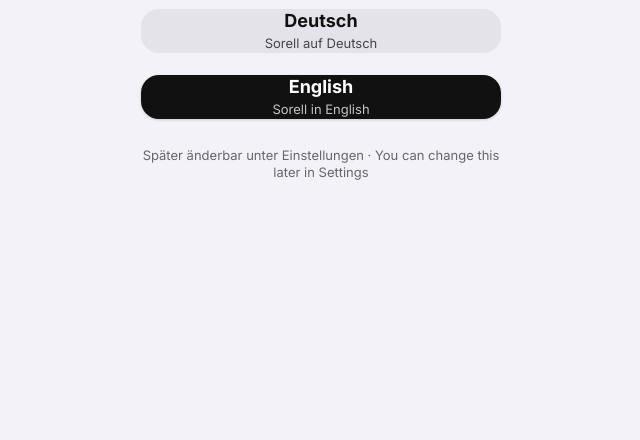
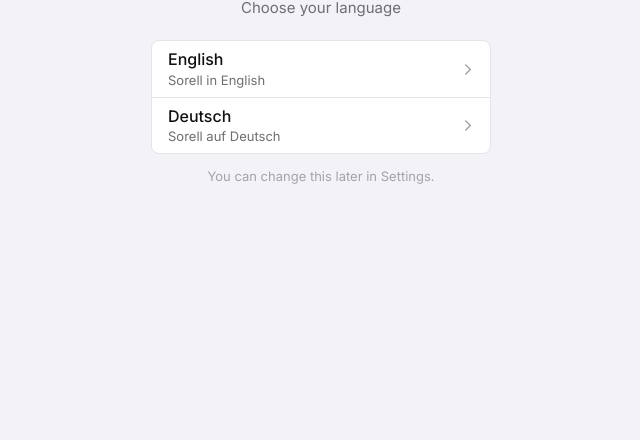
Before and after one commit to Mads000/guitar-notebook, a plain HTML site: page index.html in a window 1280 px wide. Shown: the part 360-800 px from the top of the page, without its empty margins (319-959 px from the left). Drawn offline with Linux system fonts and the light colour scheme.

Commit message:
Version 1.45.1: Beim ersten Start hell, ruhigere Sprachwahl
Co-Authored-By: Claude Opus 5.5 <noreply@anthropic.com>

```diff
--- a/index.html
+++ b/index.html
@@ -44,7 +44,8 @@
     try { if (CSS.supports('selector(&)')) document.documentElement.dataset.design = 'sorell'; } catch (e) {}
     // Gewähltes Erscheinungsbild vor dem ersten Zeichnen setzen (verhindert Aufblitzen).
     try { var a = localStorage.getItem('gn-accent'); if (a === 'orange' || a === 'blue' || a === 'green') document.documentElement.dataset.accent = a; var q = localStorage.getItem('gn-sec-style'); if (q !== 'band') document.documentElement.dataset.secStyle = q === 'pill' ? 'pill' : 'dot'; } catch (e) {}
-    try { var t = localStorage.getItem('gn-theme'); if (t === 'light' || t === 'dark') document.documentElement.dataset.theme = t; } catch (e) {}
+    // Ganz neue Installation (noch keine Sprache gewählt): von Anfang an hell, damit die Sprachwahl nicht dunkel aufblitzt
+    try { var t = localStorage.getItem('gn-theme'); if (t === 'light' || t === 'dark') document.documentElement.dataset.theme = t; else if (!localStorage.getItem('gn-lang')) document.documentElement.dataset.theme = 'light'; } catch (e) {}
     try { var f = localStorage.getItem('gn-font'); if (f === 'system' || f === 'allserif') document.documentElement.dataset.font = f; } catch (e) {}
   </script>
 </head>
--- a/js/app.js
+++ b/js/app.js
@@ -1362,16 +1362,20 @@ async function registerSW() {
 // Erster Start: Sprache wählen. Bestehende Bibliotheken (Update) bleiben ohne Frage auf Deutsch.
 function pickLanguage() {
   return new Promise((resolve) => {
-    const guess = /^en/i.test(navigator.language || '') ? 'en' : 'de';
-    const choose = (v) => { wrap.remove(); resolve(v); };
-    const btn = (v, label, sub) => h('button', { class: 'btn block lang-btn' + (v === guess ? ' primary' : ''), onClick: () => choose(v) }, h('span', { class: 'lang-name' }, label), h('span', { class: 'lang-sub' }, sub));
+    // Ruhig wie die Einstellungen: App-Symbol, kurzer Titel, zwei Zeilen zur Auswahl. Die Sprache des Geräts steht oben.
+    const first = /^en/i.test(navigator.language || '') ? 'en' : 'de';
+    const choose = (v) => { wrap.classList.add('closing'); setTimeout(() => { wrap.remove(); resolve(v); }, 180); };
+    const row = (v, label, sub) => h('button', { class: 'lang-row', onClick: () => choose(v) },
+      h('span', { class: 'lang-text' }, h('span', { class: 'lang-name' }, label), h('span', { class: 'lang-sub' }, sub)), icon('chevron', 'small'));
+    const rows = [row('de', 'Deutsch', 'Sorell auf Deutsch'), row('en', 'English', 'Sorell in English')];
+    if (first === 'en') rows.reverse();
     const wrap = h('div', { class: 'lang-pick', role: 'dialog', 'aria-label': 'Sprache wählen / Choose your language' },
       h('div', { class: 'lang-card' },
+        h('img', { class: 'lang-icon', src: 'assets/icons/icon-192.png', alt: '' }),
         h('h1', { class: 'lang-title' }, 'Sorell'),
-        h('p', { class: 'lang-hint' }, 'Sprache wählen · Choose your language'),
-        btn('de', 'Deutsch', 'Sorell auf Deutsch'),
-        btn('en', 'English', 'Sorell in English'),
-        h('p', { class: 'lang-foot' }, 'Später änderbar unter Einstellungen · You can change this later in Settings')));
+        h('p', { class: 'lang-hint' }, first === 'en' ? 'Choose your language' : 'Sprache wählen'),
+        h('div', { class: 'lang-list' }, rows),
+        h('p', { class: 'lang-foot' }, first === 'en' ? 'You can change this later in Settings.' : 'Später änderbar in den Einstellungen.')));
     document.body.append(wrap);
   });
 }
@@ -1389,6 +1393,8 @@ async function init() {
   }
   if (!langChosen) {
     const fresh = !(await db.getAll('songs')).length;
+    // Neue Installation: Erscheinungsbild „Hell“ (in den Einstellungen auf Automatisch oder Dunkel umstellbar)
+    if (fresh && (await db.getSetting('theme', null)) == null) { applyTheme('light'); await db.setSetting('theme', 'light'); }
     if (fresh && (await pickLanguage()) === 'en') { switchLang('en'); return; }
     setLang('de');
   }
--- a/styles/view.css
+++ b/styles/view.css
@@ -803,14 +803,28 @@ body.split .sec-jump, body.split .tab-player, body.split .stage-bar { left: calc
   --sh-c: #d9534f; --sh-a: #4a8fd8; --sh-g: #3fa37a; --sh-e: #e0a526; --sh-d: #8a63d2; }
 .th-top { display: flex; flex-direction: column; gap: 8px; margin-bottom: 16px; }
 /* Sprachwahl beim ersten Start */
-.lang-pick { position: fixed; inset: 0; z-index: 1000; display: flex; align-items: center; justify-content: center; padding: 16px; background: var(--bg); }
-.lang-card { width: 100%; max-width: 360px; display: flex; flex-direction: column; gap: 12px; text-align: center; }
-.lang-title { margin: 0; font-family: var(--font-head, inherit); font-size: 40px; font-weight: 800; letter-spacing: -0.04em; }
-.lang-hint { margin: 0 0 8px; color: var(--text-2); }
-.lang-btn { flex-direction: column; gap: 2px; min-height: 64px; }
-.lang-name { font-size: 18px; font-weight: 700; }
-.lang-sub { font-size: var(--fs-s); opacity: 0.75; font-weight: 400; }
-.lang-foot { margin: 8px 0 0; font-size: var(--fs-s); color: var(--text-2); }
+/* Ruhig wie die Einstellungen: kleines App-Symbol, schlichter Titel, eine Liste mit zwei Zeilen */
+.lang-pick { position: fixed; inset: 0; z-index: 1000; display: flex; align-items: center; justify-content: center;
+  padding: max(24px, env(safe-area-inset-top)) 16px max(24px, env(safe-area-inset-bottom)); background: var(--bg);
+  animation: lang-in 0.35s ease both; }
+.lang-pick.closing { animation: lang-out 0.18s ease both; }
+@keyframes lang-in { from { opacity: 0; transform: translateY(6px); } to { opacity: 1; transform: none; } }
+@keyframes lang-out { to { opacity: 0; } }
+.lang-card { width: 100%; max-width: 340px; display: flex; flex-direction: column; align-items: center; text-align: center; }
+.lang-icon { width: 56px; height: 56px; border-radius: 13px; margin-bottom: 14px; }
+.lang-title { margin: 0; font-family: var(--font-head, inherit); font-size: 22px; font-weight: 700; letter-spacing: -0.02em; }
+.lang-hint { margin: 4px 0 22px; font-size: 15px; color: var(--head, var(--text-2)); }
+.lang-list { width: 100%; border-radius: var(--r-m); background: var(--surface, var(--paper)); border: 1px solid var(--line, var(--sep)); overflow: hidden; text-align: left; }
+.lang-row { display: flex; align-items: center; gap: 12px; width: 100%; min-height: 56px; padding: 0 14px 0 16px; border: 0; background: none; color: var(--text); font: inherit; cursor: pointer; }
+.lang-row + .lang-row { border-top: 1px solid var(--line, var(--sep)); }
+.lang-row:active { background: var(--fill, rgba(0, 0, 0, 0.04)); }
+.lang-row .icon { color: var(--text-3); }
+.lang-row { text-align: left; }
+.lang-text { flex: 1; display: flex; flex-direction: column; align-items: flex-start; gap: 1px; }
+.lang-name { font-size: 16px; font-weight: 500; }
+.lang-sub { font-size: 13px; color: var(--head, var(--text-2)); }
+.lang-foot { margin: 14px 0 0; font-size: 13px; color: var(--text-3); }
+@media (prefers-reduced-motion: reduce) { .lang-pick, .lang-pick.closing { animation: none; } }
 /* Schlagworte und Versionen */
 .tag-add { display: flex; gap: 8px; }
 .tag-add .field { flex: 1; min-width: 0; }
--- a/sw.js
+++ b/sw.js
@@ -2,7 +2,7 @@
 // Songdaten liegen in IndexedDB und werden hier NIE gelesen, verändert oder gelöscht.
 //
 // Bei jedem Update der App VERSION erhöhen – nur dann erkennt das iPhone die neue Version.
-const VERSION = '1.45.0';
+const VERSION = '1.45.1';
 const CACHE = 'gn-app-' + VERSION;
 
 const ASSETS = [
```
